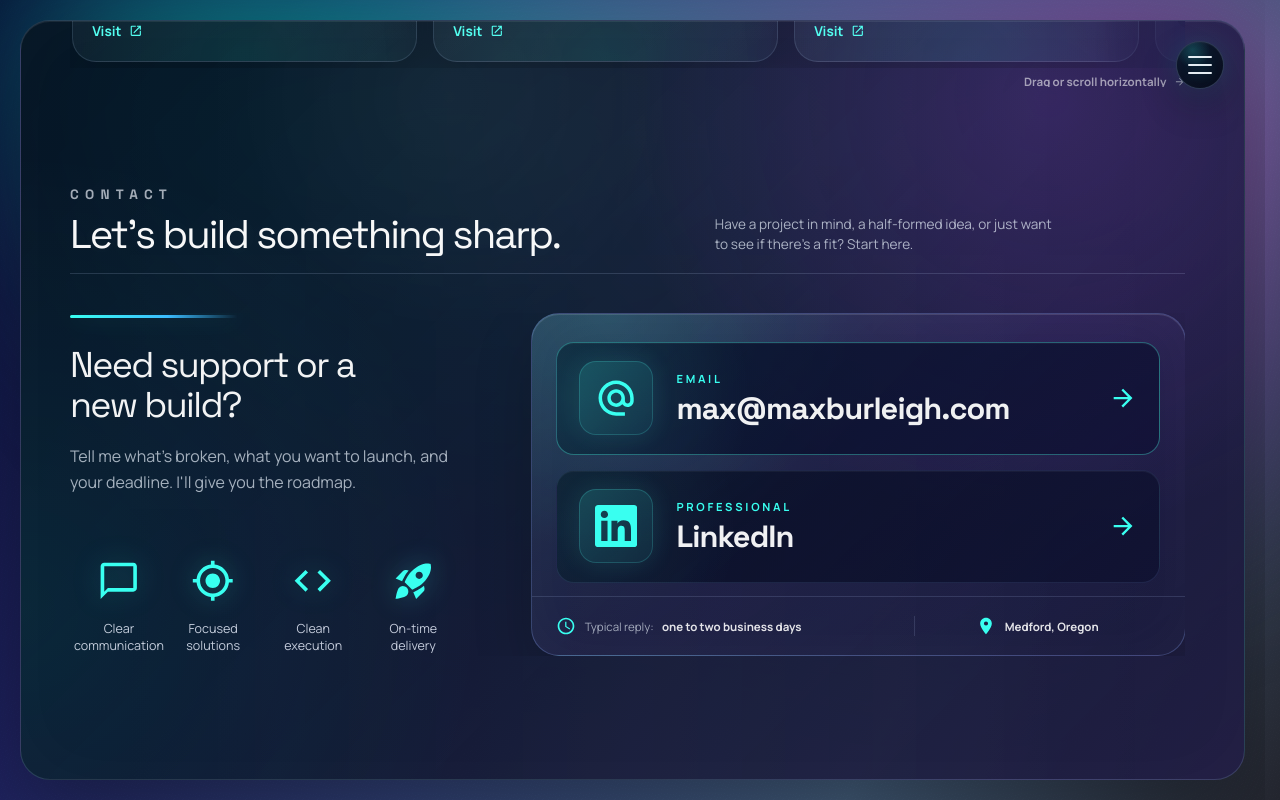
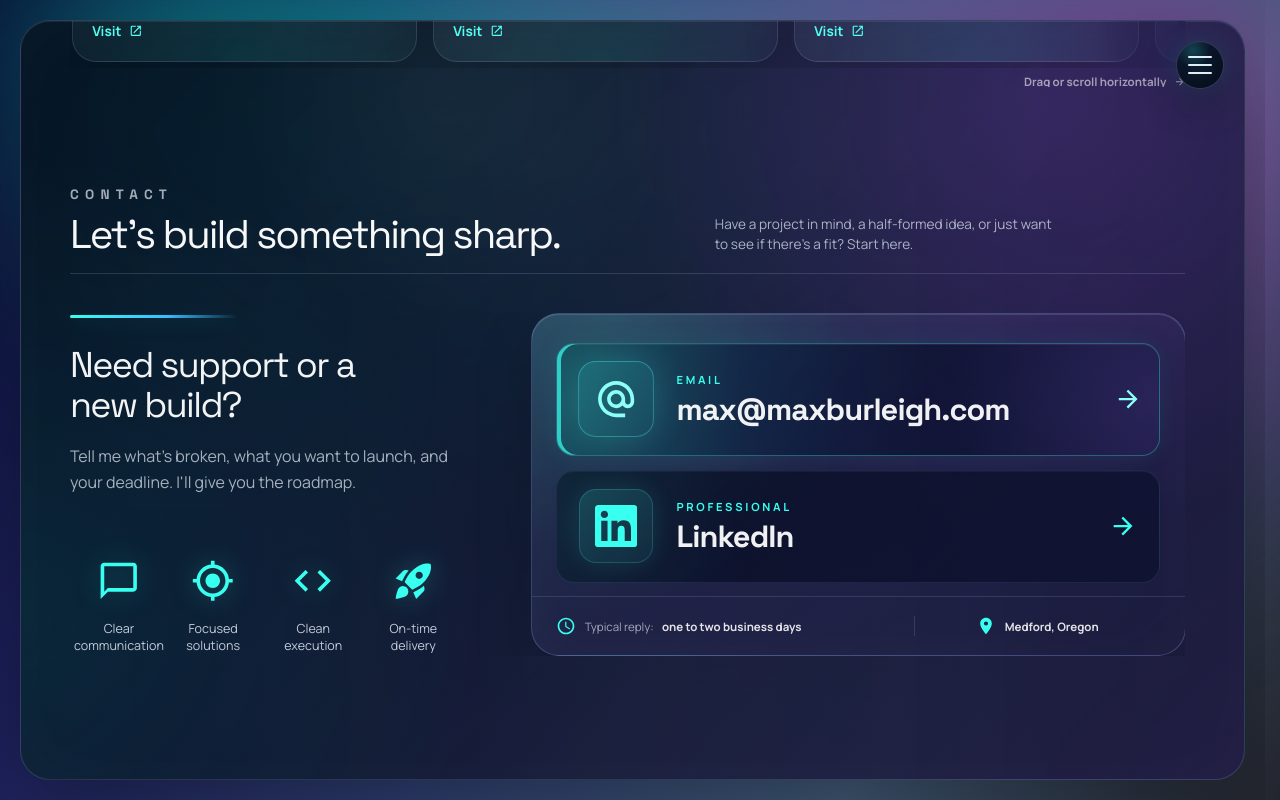
Before and after one commit to Max-Burleigh/max-portfolio-v4, a Next.js app: page / in a window 1280 px wide. In both pictures the pointer is over the link 857 px from the left and 399 px from the top of the page. Built offline with nearby package versions, Linux system fonts and the light colour scheme; grey boxes are pictures that could not be loaded.

Commit message:
Refine contact channel hover

```diff
--- a/app/sections/ContactSection.module.css
+++ b/app/sections/ContactSection.module.css
@@ -275,6 +275,8 @@
 }
 
 :global(.contact-channel):where(:not(.moduleScope)) {
+  position: relative;
+  isolation: isolate;
   min-height: clamp(5rem, 10vh, 6.55rem);
   display: grid;
   grid-template-columns: clamp(3.9rem, 5.8vw, 4.95rem) minmax(0, 1fr) auto;
@@ -288,15 +290,39 @@
     linear-gradient(135deg, rgba(3, 13, 30, 0.68), rgba(15, 17, 48, 0.78));
   color: white;
   box-shadow: inset 0 1px 0 rgba(255, 255, 255, 0.04);
-  transition: border-color 180ms ease, transform 180ms ease, background 180ms ease;
+  overflow: hidden;
+  transition: border-color 180ms ease, box-shadow 180ms ease, background 180ms ease;
 }
 
-:global(.contact-channel:hover):where(:not(.moduleScope)) {
+:global(.contact-channel):where(:not(.moduleScope))::before {
+  content: "";
+  position: absolute;
+  inset: 0;
+  z-index: -1;
+  background:
+    linear-gradient(90deg, rgba(57, 255, 240, 0.18), rgba(72, 175, 255, 0.08) 34%, transparent 62%),
+    radial-gradient(circle at 100% 50%, rgba(155, 113, 255, 0.16), transparent 34%);
+  opacity: 0;
+  transform: translateX(-18%);
+  transition: opacity 220ms ease, transform 360ms cubic-bezier(0.2, 0.8, 0.2, 1);
+}
+
+:global(.contact-channel:hover):where(:not(.moduleScope)),
+:global(.contact-channel:focus-visible):where(:not(.moduleScope)) {
   border-color: rgba(83, 255, 241, 0.34);
   background:
-    radial-gradient(circle at 0% 50%, rgba(83, 255, 241, 0.12), transparent 32%),
-    linear-gradient(135deg, rgba(4, 17, 39, 0.78), rgba(18, 19, 55, 0.86));
-  transform: translateY(-1px);
+    radial-gradient(circle at 0% 50%, rgba(83, 255, 241, 0.09), transparent 31%),
+    linear-gradient(135deg, rgba(4, 17, 39, 0.74), rgba(18, 19, 55, 0.82));
+  box-shadow:
+    inset 0 1px 0 rgba(255, 255, 255, 0.07),
+    inset 4px 0 0 rgba(57, 255, 240, 0.72),
+    0 0 26px rgba(57, 255, 240, 0.08);
+}
+
+:global(.contact-channel:hover):where(:not(.moduleScope))::before,
+:global(.contact-channel:focus-visible):where(:not(.moduleScope))::before {
+  opacity: 1;
+  transform: translateX(0);
 }
 
 :global(.contact-channel-icon):where(:not(.moduleScope)) {
@@ -312,6 +338,16 @@
     inset 0 0 0 1px rgba(83, 255, 241, 0.18),
     0 0 26px rgba(83, 255, 241, 0.11);
   font-size: clamp(2rem, 3.3vw, 2.75rem);
+  transition: color 180ms ease, box-shadow 180ms ease, transform 180ms ease;
+}
+
+:global(.contact-channel:hover .contact-channel-icon):where(:not(.moduleScope)),
+:global(.contact-channel:focus-visible .contact-channel-icon):where(:not(.moduleScope)) {
+  color: #8dfff7;
+  box-shadow:
+    inset 0 0 0 1px rgba(83, 255, 241, 0.32),
+    0 0 34px rgba(83, 255, 241, 0.2);
+  transform: scale(1.025);
 }
 
 :global(.contact-channel-copy):where(:not(.moduleScope)) {
@@ -341,6 +377,13 @@
 :global(.contact-channel-arrow):where(:not(.moduleScope)) {
   color: #39fff0;
   font-size: clamp(1.35rem, 2.2vw, 1.78rem);
+  transition: color 180ms ease, transform 180ms ease;
+}
+
+:global(.contact-channel:hover .contact-channel-arrow):where(:not(.moduleScope)),
+:global(.contact-channel:focus-visible .contact-channel-arrow):where(:not(.moduleScope)) {
+  color: #8dfff7;
+  transform: translateX(0.32rem);
 }
 
 :global(.contact-meta-row):where(:not(.moduleScope)) {
```
Also changed, not shown: 1 other file (tests, documents, lock files or other folders).
